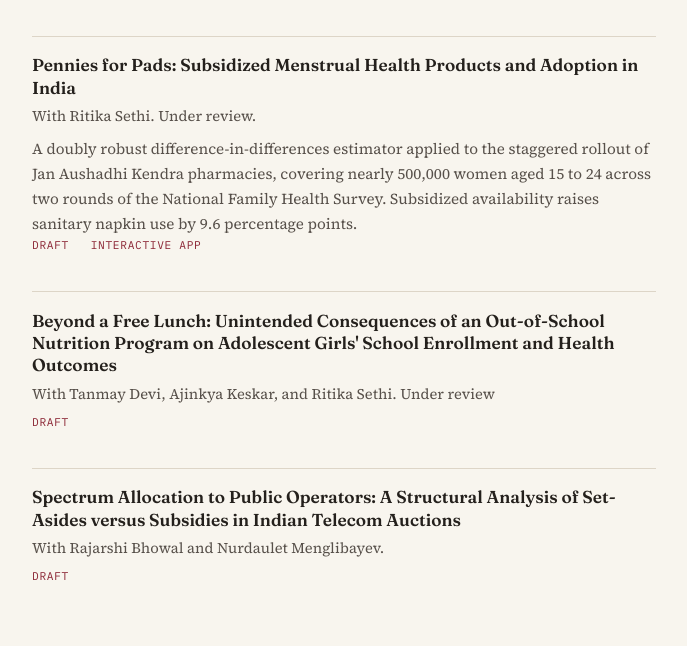
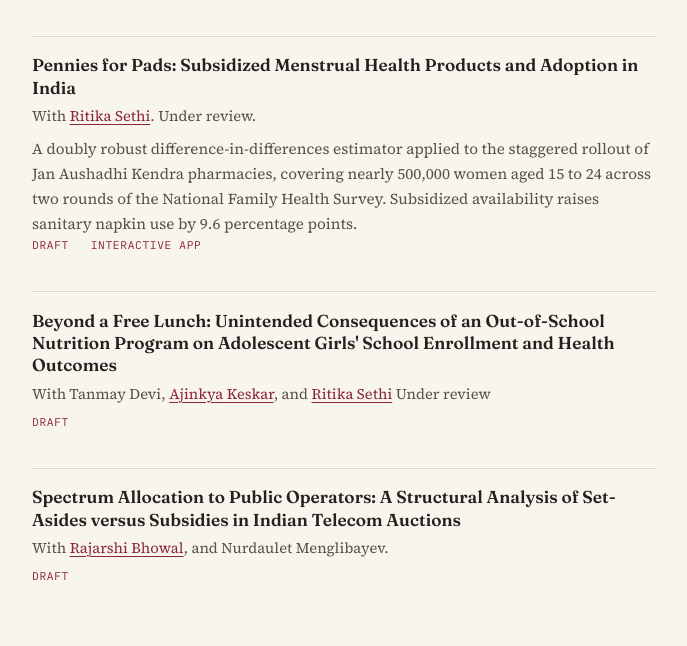
Before and after one commit to mishrad/mishrad.github.io, a Jekyll site: the page built from research.md, in a window 1280 px wide and 900 px high, scrolled down 941 px. Shown: the part 154-800 px from the top of the window, without its empty margins (296-983 px from the left). Built offline with Jekyll 4.4.1, drawn with Linux system fonts in a browser that asks for light colours; some of the changed lines change nothing that is shown.

Commit message:
Enhance author metadata with hyperlinks
Updated author links for papers in research.md.

```diff
--- a/research.md
+++ b/research.md
@@ -51,7 +51,7 @@ permalink: /research/
 
 <div class="paper">
   <p class="paper-title">Pennies for Pads: Subsidized Menstrual Health Products and Adoption in India</p>
-  <p class="paper-meta">With Ritika Sethi. Under review.</p>
+  <p class="paper-meta">With <a href = "https://ritikasethi.com/">Ritika Sethi</a>. Under review.</p>
   <p class="paper-abstract">
     A doubly robust difference-in-differences estimator applied to the
     staggered rollout of Jan Aushadhi Kendra pharmacies, covering nearly
@@ -64,13 +64,13 @@ permalink: /research/
 
 <div class="paper">
   <p class="paper-title">Beyond a Free Lunch: Unintended Consequences of an Out-of-School Nutrition Program on Adolescent Girls' School Enrollment and Health Outcomes</p>
-  <p class="paper-meta">With Tanmay Devi, Ajinkya Keskar, and Ritika Sethi. Under review</p>
+  <p class="paper-meta">With Tanmay Devi, <a href = "https://www.ajinkyakeskar.com">Ajinkya Keskar</a>, and <a href = "https://ritikasethi.com/">Ritika Sethi</a> Under review</p>
      <p class="paper-links"><a href="https://www.ajinkyakeskar.com/files/SABLA_draft.pdf">Draft</a></p>
 </div>
 
 <div class="paper">
   <p class="paper-title">Spectrum Allocation to Public Operators: A Structural Analysis of Set-Asides versus Subsidies in Indian Telecom Auctions</p>
-  <p class="paper-meta">With Rajarshi Bhowal and Nurdaulet Menglibayev.</p>
+  <p class="paper-meta">With <a href = "https://www.rajarshibhowal.com">Rajarshi Bhowal</a>, and Nurdaulet Menglibayev.</p>
    <p class="paper-links"><a href="/assets/files/BMM.pdf">Draft</a></p>
 </div>
 
```
